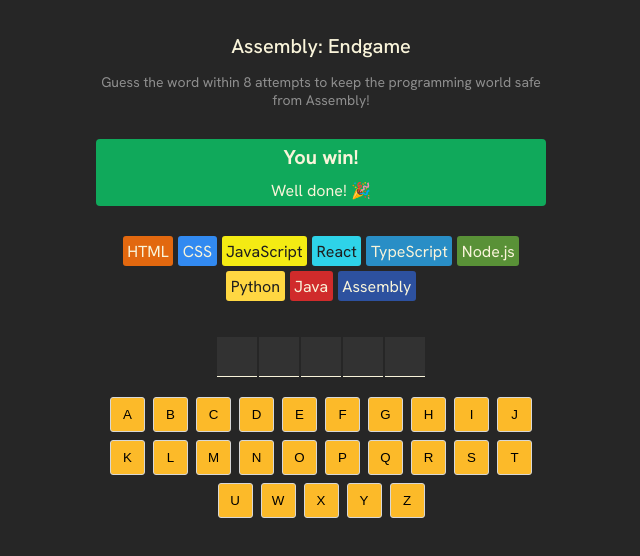
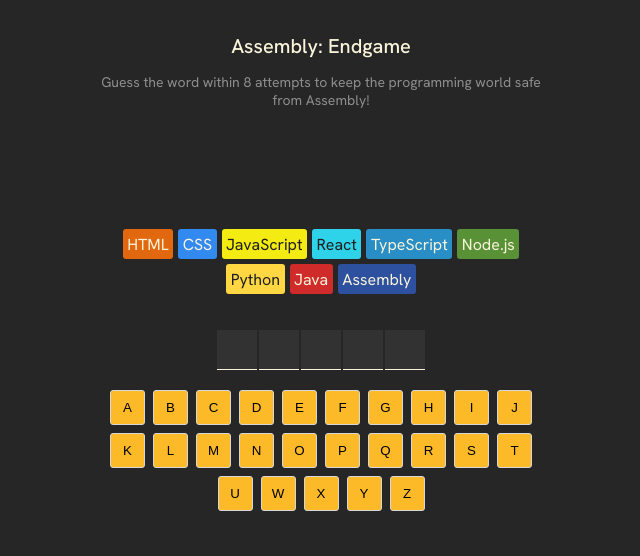
Before and after one commit to vigneshblue/scrimba-react-assembly-end-game, a React (Vite) app: page / in a window 1280 px wide. Shown: the top 556 px of the page, without its empty margins (319-959 px from the left). Built offline with nearby package versions, Linux system fonts and the light colour scheme.

Commit message:
Add random farewell message when a language is gone
Handle gameover and disable the keyboard

```diff
--- a/src/App.jsx
+++ b/src/App.jsx
@@ -1,11 +1,13 @@
 import { useState } from 'react'
 import { languages } from './data/languages'
+import { getFarewellText } from './data/util';
 import { clsx } from 'clsx';
 
 function App() {
   // State values
   const [currentWord, setCurrentWord] = useState('react')
   const [guessedLetters, setGuessedLetters] = useState([])
+
   // Static values
   const alphabets = "abcdefghijklmnopqrstuwxyz"
   // Derived values
@@ -13,6 +15,8 @@
   const isGameWon = [...currentWord].every(letter => guessedLetters.includes(letter))
   const isGameLost = wrongGuessCount >= languages.length - 1
   const isGameOver = isGameWon || isGameLost
+  const lastGussedLetter = guessedLetters[guessedLetters.length - 1]
+  const isLastGuessedIncorrect = lastGussedLetter && !currentWord.includes(lastGussedLetter)
 
 
   function addGuessedLetter(letter) {
@@ -28,6 +32,7 @@
   const languageElements = languages.map((language, index) => {
     const styles = {backgroundColor:language.backgroundColor, color:language.color}
     const className = index < wrongGuessCount ? "lost" : ""
+
     return (
       <span
         className={className}
@@ -53,6 +58,7 @@
     })
     return <button
       key={letter}
+      disabled={isGameOver}
       className={className}
       onClick={() => addGuessedLetter(letter)}
     >
@@ -60,15 +66,43 @@
     </button>
   })
 
+  const gameStatusClass = clsx("game-status", {
+    won: isGameWon,
+    lost: isGameLost,
+    farewell: !isGameOver && isLastGuessedIncorrect
+  })
+
+  function renderGameStatus() {
+    if (!isGameOver && isLastGuessedIncorrect) {
+      return <p className="farewell-message">{getFarewellText(languages[wrongGuessCount-1].name)}</p>
+    }
+
+    if (isGameWon) {
+      return (
+        <>
+          <h2>You win!</h2>
+          <p>Well done! 🎉</p>
+        </>
+      )
+    }
+    if (isGameLost) {
+      return (
+        <>
+          <h2>Game over!</h2>
+          <p>You lose! Better start learning Assembly 😭</p>
+      </>
+      )
+    }
+  }
+
   return (
     <main>
       <header>
         <h1>Assembly: Endgame</h1>
         <p>Guess the word within 8 attempts to keep the programming world safe from Assembly!</p>
       </header>
-      <section className="game-status">
-        <h2>You win!</h2>
-        <p>Well done! 🎉</p>
+      <section className={gameStatusClass}>
+        {renderGameStatus()}
       </section>
       <section className="languages">
         {languageElements}
--- /dev/null
+++ b/src/data/util.js
@@ -0,0 +1,19 @@
+export function getFarewellText(language) {
+  const options = [
+      `Farewell, ${language}`,
+      `Adios, ${language}`,
+      `R.I.P., ${language}`,
+      `We'll miss you, ${language}`,
+      `Oh no, not ${language}!`,
+      `${language} bites the dust`,
+      `Gone but not forgotten, ${language}`,
+      `The end of ${language} as we know it`,
+      `Off into the sunset, ${language}`,
+      `${language}, it's been real`,
+      `${language}, your watch has ended`,
+      `${language} has left the building`
+  ];
+
+  const randomIndex = Math.floor(Math.random() * options.length);
+  return options[randomIndex];
+}
--- a/src/index.css
+++ b/src/index.css
@@ -30,13 +30,27 @@
 }
 
 section.game-status {
-  background-color: #10A95B;
   display: flex;
   flex-direction: column;
   align-items: center;
+  justify-content: center;
   color: #F9F4DA;
+  min-height: 60px;
   border-radius: 4px;
   margin-block: 30px;
+}
+
+section.game-status.won {
+  background-color: #10A95B;
+}
+
+section.game-status.lost {
+  background-color: #BA2A2A;
+}
+
+section.game-status.farewell {
+  background-color: #7A5EA7;
+  border: 1px dashed #323232;
 }
 
 section.game-status > h2 {
@@ -46,6 +60,11 @@
 
 section.game-status > p {
   margin: 5px;
+}
+
+section.game-status > p.farewell-message {
+  font-style: italic;
+  font-weight: 400;
 }
 
 section.languages {
@@ -121,6 +140,11 @@
   background-color: #EC5D49;
 }
 
+section.keyboard > button:disabled {
+  cursor: not-allowed;
+  opacity: 0.5
+}
+
 button.new-game {
   background-color: #11B5E5;
   border: 1px solid #D7D7D7;
```
